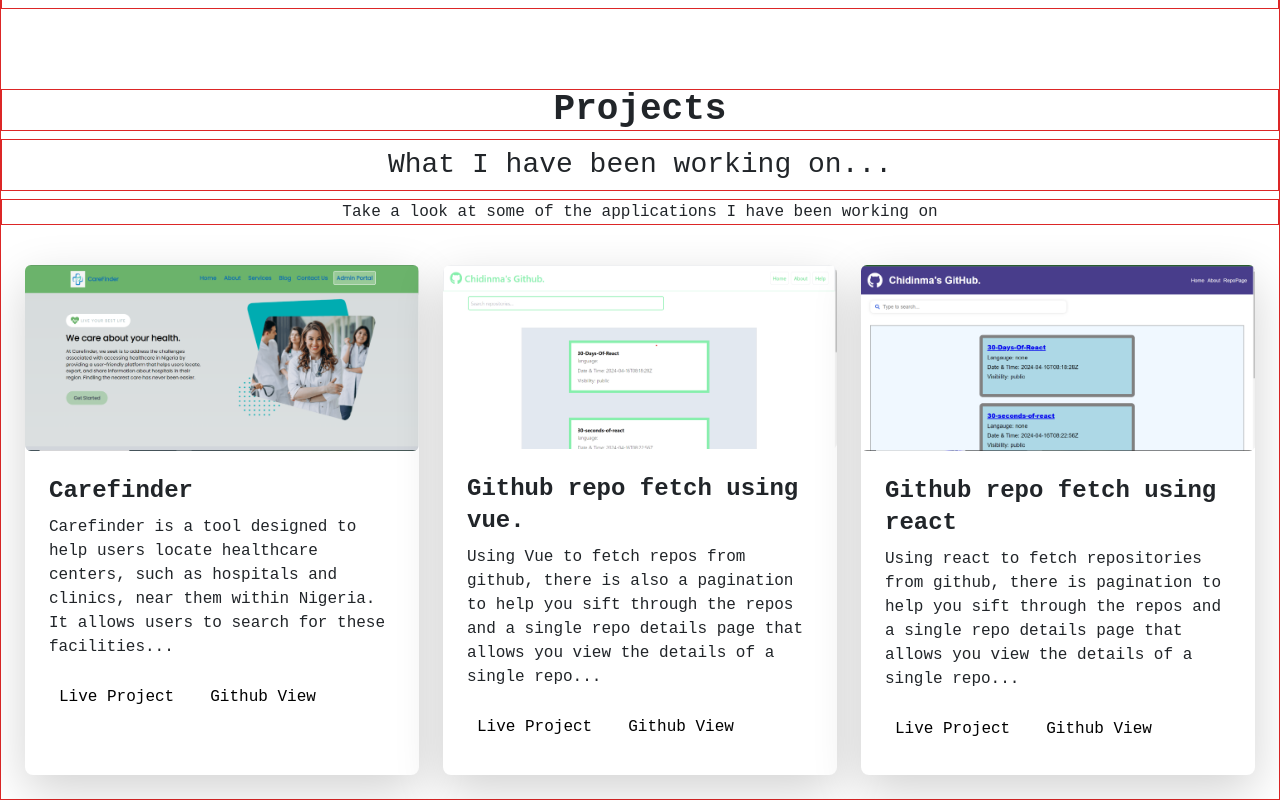
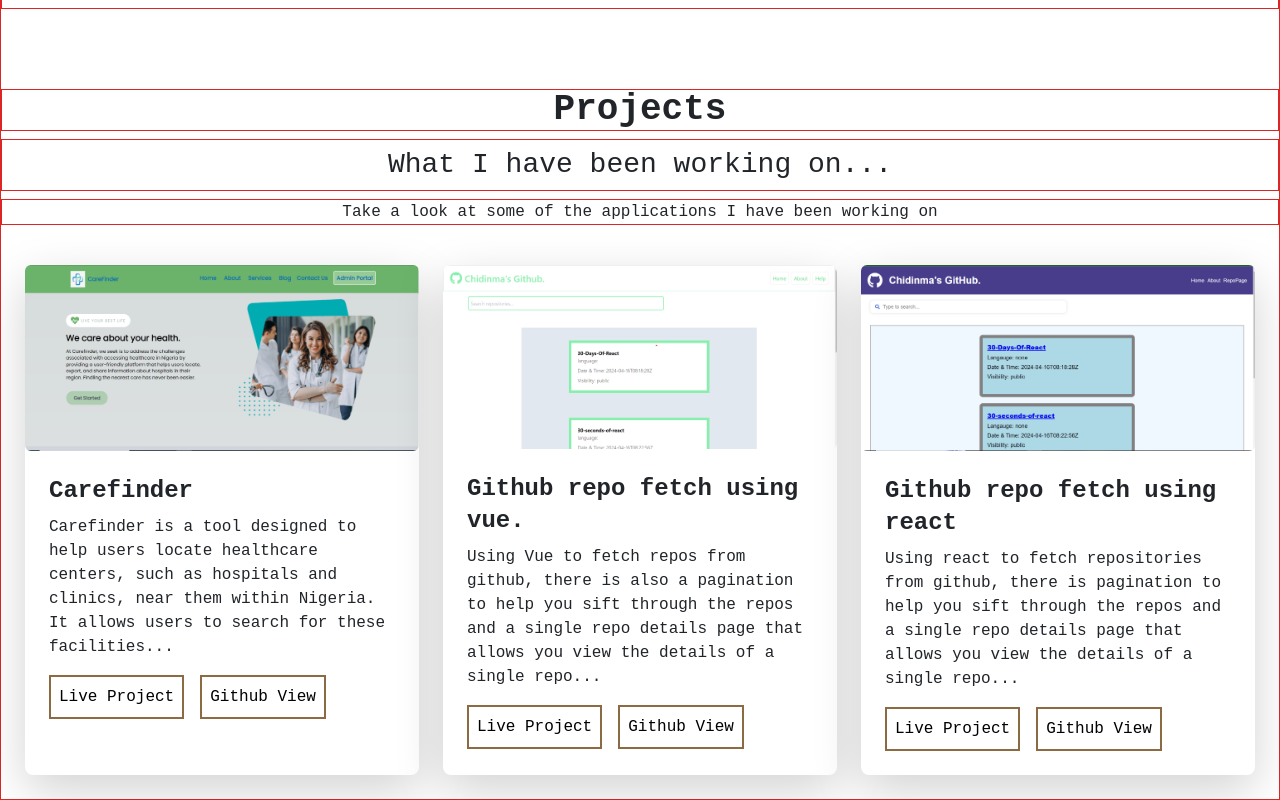
Before and after one commit to ChidinmaNwosu/chidinmas-portfolio, a React (Vite) app: page /projects in a window 1280 px wide. Shown: the part 540-1340 px from the top of the page. Built offline with nearby package versions, Linux system fonts and the light colour scheme.

Commit message:
styling adjstment

```diff
--- a/src/Components/project/Project.jsx
+++ b/src/Components/project/Project.jsx
@@ -26,9 +26,9 @@ function Project() {
               <p className="">Carefinder is a tool designed to help users locate healthcare centers,
                 such as hospitals and clinics, near them within Nigeria.
                  It allows users to search for these facilities...</p>
-              <button className=" btn p-2 border-2 hover:bg-mintBrown  hover:text-mintWhite border-mintBrown mr-4 "><Link to="https://carefinder-alt-ec5v.vercel.app/" target="blank" className=" link no-underline text-black ">
+              <button className=" p-2 border-2 hover:bg-mintBrown  hover:text-mintWhite border-mintBrown mr-4 "><Link to="https://carefinder-alt-ec5v.vercel.app/" target="blank" className="  no-underline text-black ">
               Live Project</Link></button>
-              <button className="btn p-2 border-2 hover:bg-mintBrown  hover:text-mintWhite border-mintBrown"><Link to="https://github.com/ChidinmaNwosu/carefinder-alt" target="blank" className="link no-underline text-black ">
+              <button className=" p-2 border-2 hover:bg-mintBrown  hover:text-mintWhite border-mintBrown"><Link to="https://github.com/ChidinmaNwosu/carefinder-alt" target="blank" className=" no-underline text-black ">
               Github View</Link></button>
             </div>
           </div>
@@ -41,9 +41,9 @@ function Project() {
               <p className="">Using Vue to fetch repos from github,
                 there is also a pagination to help you sift through the repos and a single repo details
               page that allows you view the details of a single repo...</p>
-              <button className="btn p-2 border-2 hover:bg-mintBrown hover:text-mintWhite border-mintBrown mr-4"><Link to="https://altschool-vue-github-repo.vercel.app/" target="blank" className="link no-underline text-black ">
+              <button className=" p-2 border-2 hover:bg-mintBrown hover:text-mintWhite border-mintBrown mr-4"><Link to="https://altschool-vue-github-repo.vercel.app/" target="blank" className=" no-underline text-black ">
               Live Project</Link></button>
-              <button className="btn p-2 border-2 hover:bg-mintBrown hover:text-mintWhite border-mintBrown "><Link to="https://github.com/ChidinmaNwosu/Altschool-vue-github-repo" target="blank" className="link no-underline text-black ">
+              <button className=" p-2 border-2 hover:bg-mintBrown hover:text-mintWhite border-mintBrown "><Link to="https://github.com/ChidinmaNwosu/Altschool-vue-github-repo" target="blank" className=" no-underline text-black ">
               Github View</Link></button>
             </div>
           </div>
@@ -56,9 +56,9 @@ function Project() {
               <p className="">Using react to fetch repositories from github,
                 there is pagination to help you sift through the repos and a single repo details
                 page that allows you view the details of a single repo...</p>
-              <button className="btn p-2 border-2 hover:bg-mintBrown hover:text-mintWhite border-mintBrown mr-4 "><Link to="https://altschool-github-repo-portfolio.vercel.app/" target="blank" className="link no-underline text-black ">
+              <button className=" p-2 border-2 hover:bg-mintBrown hover:text-mintWhite border-mintBrown mr-4 "><Link to="https://altschool-github-repo-portfolio.vercel.app/" target="blank" className=" no-underline text-black ">
               Live Project</Link></button>
-              <button className="btn p-2 border-2 hover:bg-mintBrown hover:text-mintWhite border-mintBrown"><Link to="https://github.com/ChidinmaNwosu/Altschool-Github-repo-portfolio" target="blank" className="link no-underline text-black">
+              <button className=" p-2 border-2 hover:bg-mintBrown hover:text-mintWhite border-mintBrown"><Link to="https://github.com/ChidinmaNwosu/Altschool-Github-repo-portfolio" target="blank" className=" no-underline text-black">
               Github View</Link></button>
             </div>
           </div>
```
